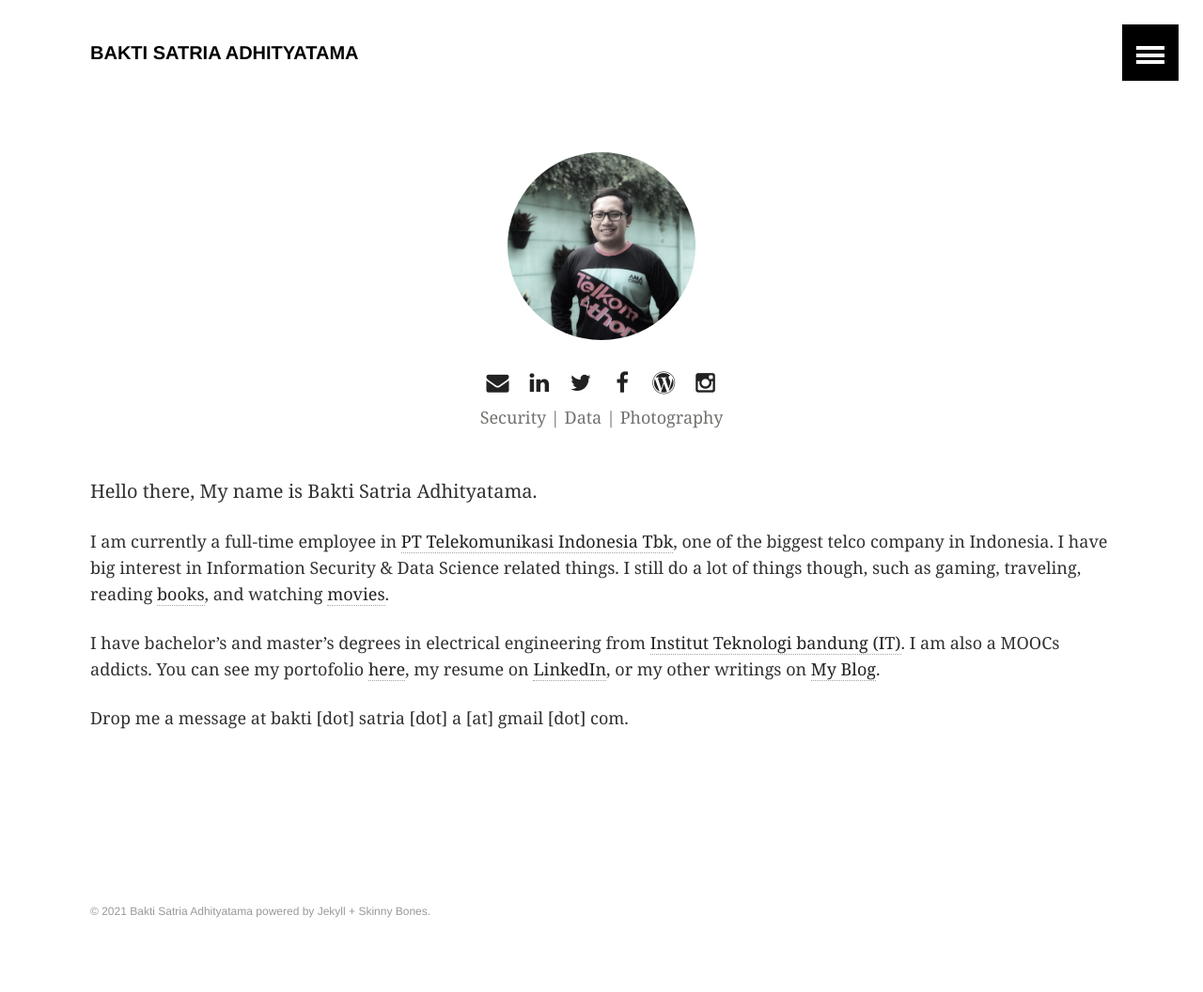
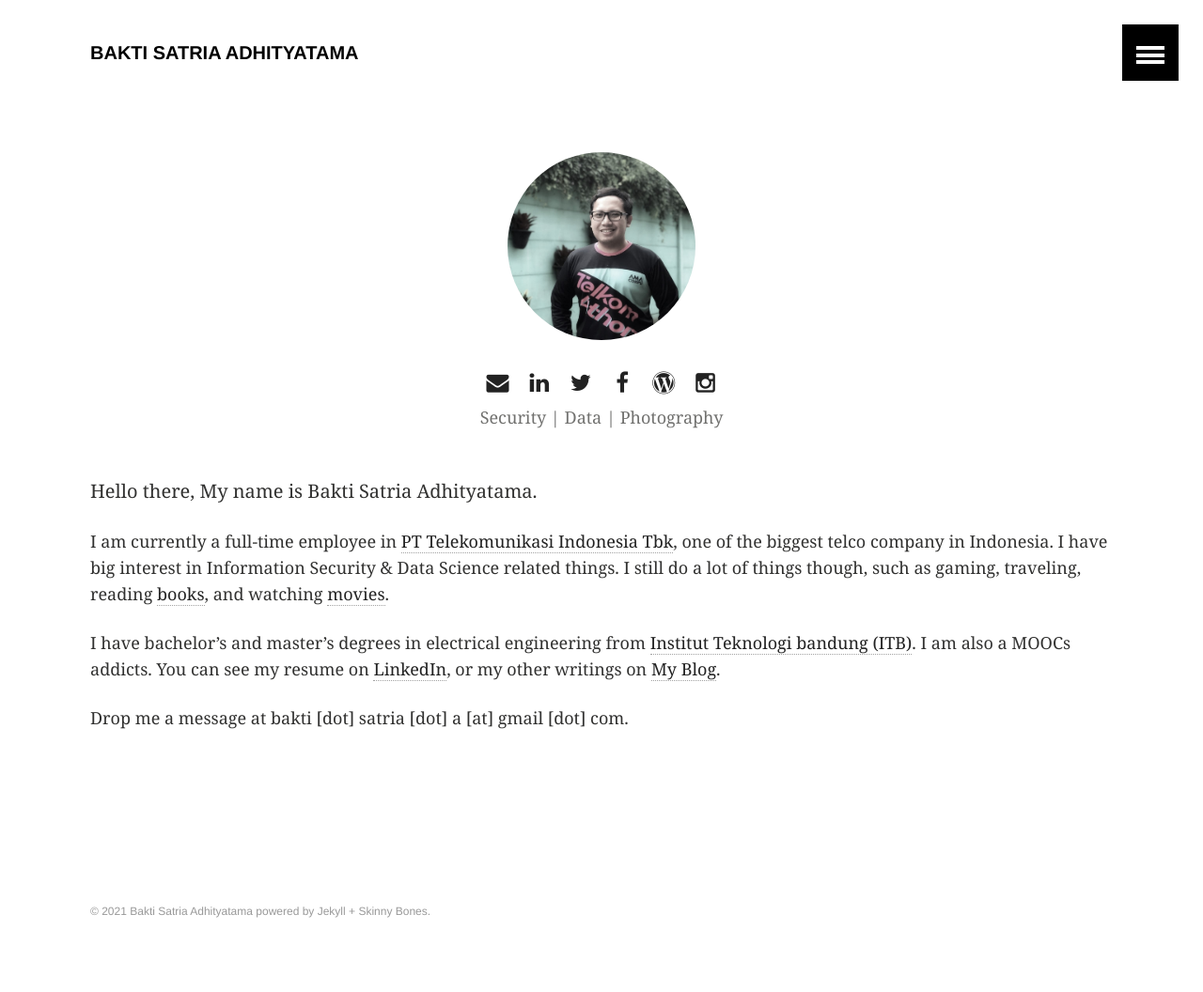
Before and after one commit to baktistr/baktistr.github.io, a Jekyll site: the page built from index.md, in a window 1280 px wide. Shown: the whole page at 94% size. Built offline with Jekyll 4.4.1, drawn with Linux system fonts in a browser that asks for light colours.

Commit message:
edit index

```diff
--- a/index.md
+++ b/index.md
@@ -8,6 +8,6 @@ Hello there, My name is Bakti Satria Adhityatama.
 
 I am currently a full-time employee in [PT Telekomunikasi Indonesia Tbk](https://telkom.co.id), one of the biggest telco company in Indonesia. I have big interest in Information Security & Data Science related things. I still do a lot of things though, such as gaming, traveling, reading [books](https://www.goodreads.com/user/show/58661312-bakti-satria), and watching [movies](https://app7.letterboxd.com/baktistr/).
 
-I have bachelor’s and master’s degrees in electrical engineering from [Institut Teknologi bandung (IT)](https://itb.ac.id). I am also a MOOCs addicts. You can see my portofolio [here](/portofolio/), my resume on [LinkedIn](https://www.linkedin.com/in/baktistr), or my other writings on [My Blog](https://baktisatria.com).
+I have bachelor’s and master’s degrees in electrical engineering from [Institut Teknologi bandung (ITB)](https://itb.ac.id). I am also a MOOCs addicts. You can see my resume on [LinkedIn](https://www.linkedin.com/in/baktistr), or my other writings on [My Blog](https://baktisatria.com).
 
 Drop me a message at bakti [dot] satria [dot] a [at] gmail [dot] com.
```
